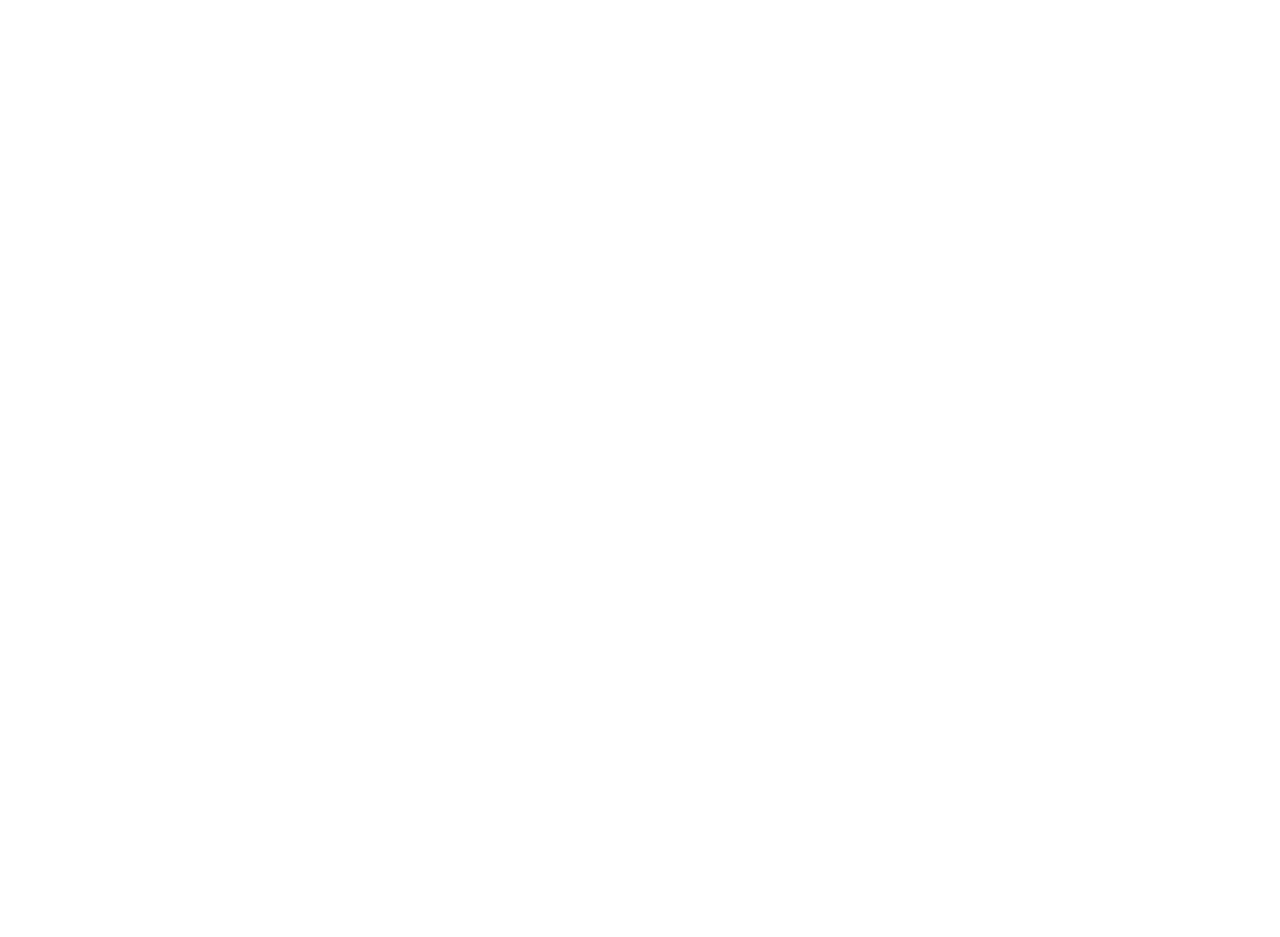
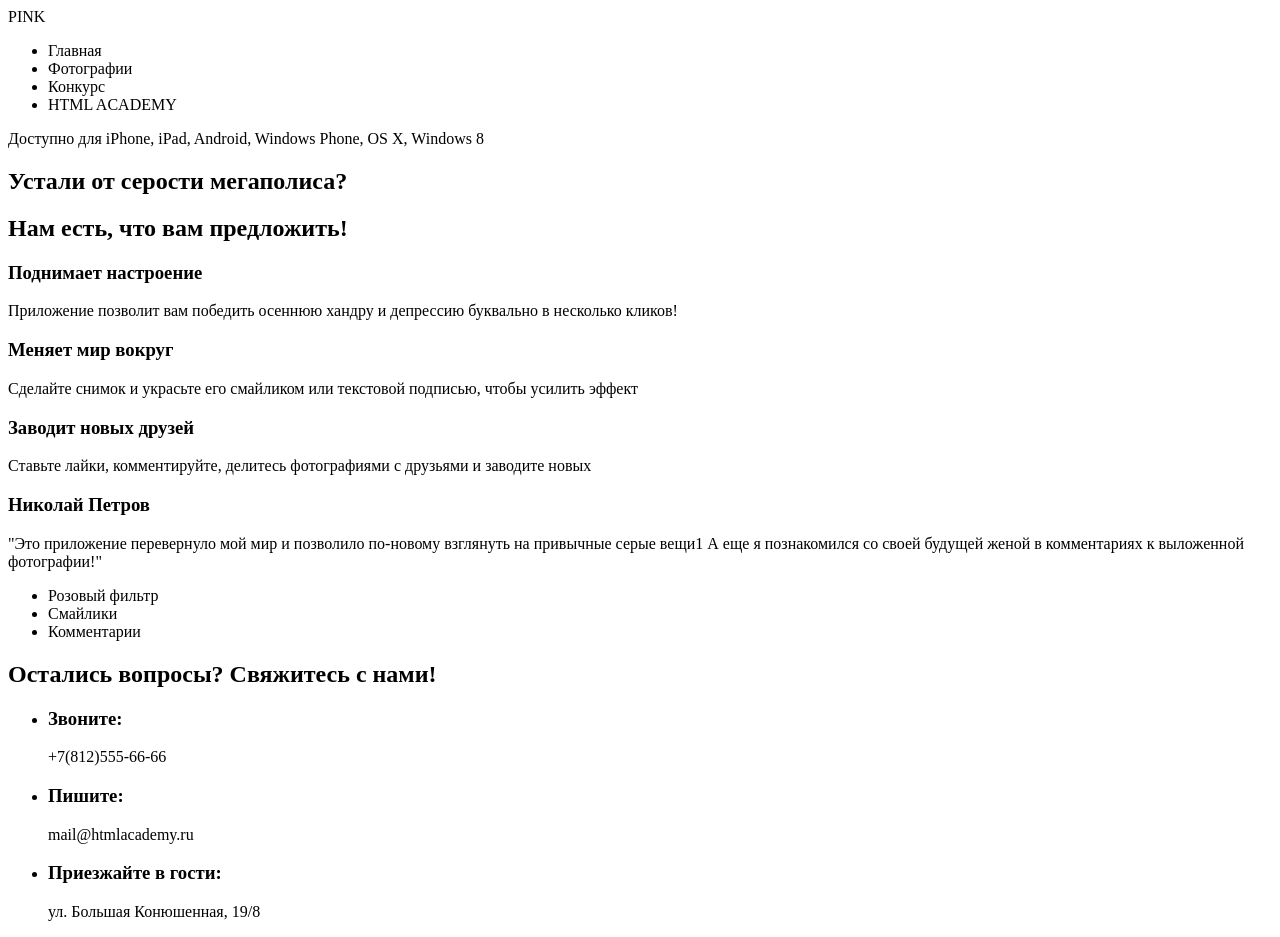
Before and after one commit to Kate9090/Pink, a website: page index.html in a window 1280 px wide. Before the commit the page ends 800 px from the top, so only its background shows below. Drawn offline with Linux system fonts and the light colour scheme.

Commit message:
БЭМ разметка 3х страниц

```diff
--- a/index.html
+++ b/index.html
@@ -9,51 +9,102 @@
 <body>
   <section class="top-menu">
     <div class="logo">
-
+      PINK
     </div>
     <div class="button">
-
     </div>
+    <ul class="menu">
+      <li class="menu__item">Главная</li>
+      <li class="menu__item">Фотографии</li>
+      <li class="menu__item">Конкурс</li>
+      <li class="menu__item">HTML ACADEMY</li>
+    </ul>
   </section>
   <section class="intro">
-    <div class="back-top">
-
-    </div>
-    <div class="back-bottom">
-      <div class="back-bottom__button">
-
+    <div class="intro__wrapper">
+      <div class="back-top">
       </div>
-      <div class="back-bottom__icon">
-
-      </div>
-      <div class="back-bottom__legend">
-
+      <div class="back-bottom">
+        <div class="back-bottom__button">
+        </div>
+        <div class="back-bottom__icon">
+        </div>
+        <div class="back-bottom__legend">
+          <p>Доступно для iPhone, iPad, Android, Windows Phone, OS X, Windows 8</p>
+        </div>
       </div>
     </div>
   </section>
   <section class="information">
-    <div class="information__header">
-
-    </div>
-    <div class="column">
-      <div class="column__column1">
-
+    <div class="information__wrapper">
+      <div class="information__header">
+        <h2>Устали от серости мегаполиса?</h2>
+        <h2>Нам есть, что вам предложить!</h2>
       </div>
-      <div class="column__column2">
-
-      </div>
-      <div class="column__column3">
-
+      <div class="column">
+        <div class="column__column1">
+          <h3>Поднимает настроение</h3>
+          <p>Приложение позволит вам победить осеннюю хандру и депрессию буквально в несколько кликов!</p>
+        </div>
+        <div class="column__column2">
+          <h3>Меняет мир вокруг</h3>
+          <p>Сделайте снимок и украсьте его смайликом или текстовой подписью, чтобы усилить эффект</p>
+        </div>
+        <div class="column__column3">
+          <h3>Заводит новых друзей</h3>
+          <p>Ставьте лайки, комментируйте, делитесь фотографиями с друзьями и заводите новых</p>
+        </div>
       </div>
     </div>
   </section>
   <section class="review">
-
+    <div class="review__wrapper">
+      <div class="review__slider">
+        <h3>Николай Петров</h3>
+        <p>"Это приложение перевернуло мой мир и позволило по-новому взглянуть на привычные серые вещи1 А еще я познакомился со своей будущей женой в комментариях к выложенной фотографии!"</p>
+      </div>
+      <div class="review__dotts">
+      </div>
+    </div>
   </section>
   <section class="price">
+    <div class="price__wrapper">
+      <ul class="price__table">
+        <li class="price__item">Розовый фильтр</li>
+        <li class="price__item">Смайлики</li>
+        <li class="price__item">Комментарии</li>
+    </div>
+    <div class="price__dotts">
 
+    </div>
+    </div>
   </section>
   <section class="contacts">
+    <div class="contacts__wrapper">
+      <div class="contacts__questions">
+        <h2>Остались вопросы? Свяжитесь с нами!</h2>
+        <ul>
+          <li>
+            <h3>Звоните:</h3>
+            <p>+7(812)555-66-66</p>
+          </li>
+          <li>
+            <h3>Пишите:</h3>
+            <p>mail@htmlacademy.ru</p>
+          </li>
+          <li>
+            <h3>Приезжайте в гости:</h3>
+            <p>ул. Большая Конюшенная, 19/8</p>
+          </li>
+        </ul>
+        <p></p>
+        <p></p>
+      </div>
+      <div class="contacts__map">
+
+      </div>
+
+    </div>
 
   </section>
 </body>
```
Also changed, not shown: form.html (added, +96 -0 lines), 1 other file.
